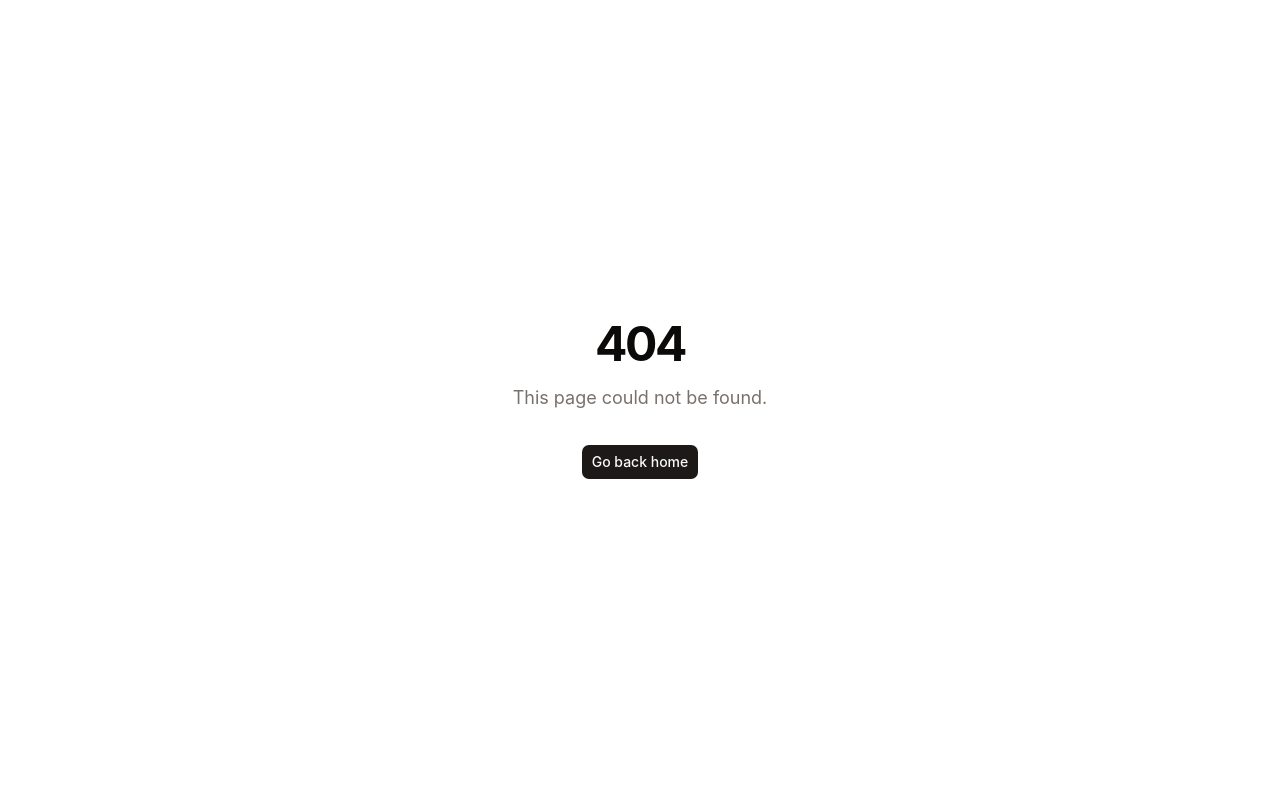
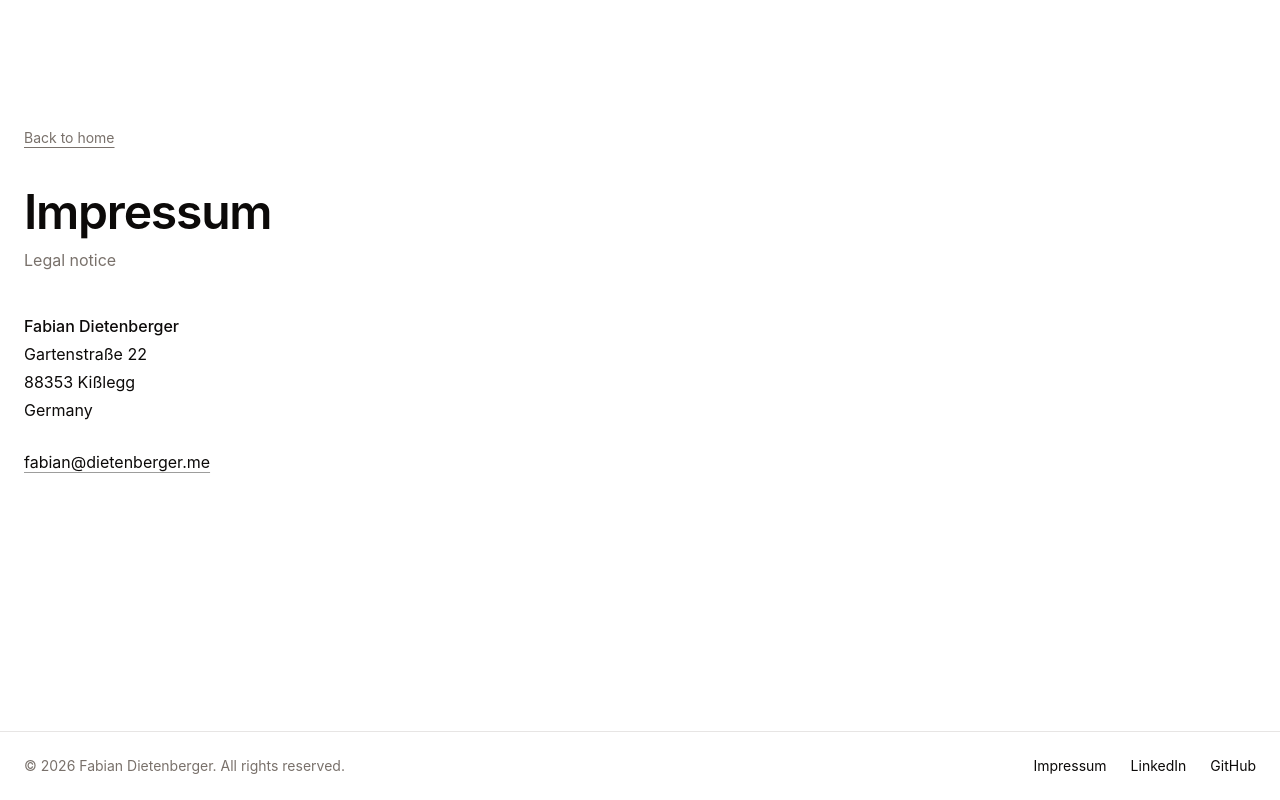
Before and after one commit to feedm3/dietenberger.me, a Next.js app: page /impressum in a window 1280 px wide. Before the commit this address had no page. Built offline with nearby package versions, Linux system fonts and the light colour scheme.

Commit message:
feat: add imprint and limit crawler exposure

```diff
--- /dev/null
+++ b/src/app/impressum/page.tsx
@@ -0,0 +1,71 @@
+import type { Metadata } from 'next';
+import Link from 'next/link';
+import { Footer } from '@/components/footer';
+
+const title = 'Impressum | Fabian Dietenberger';
+const description = 'Legal notice and contact details for dietenberger.me.';
+
+export const metadata: Metadata = {
+  title,
+  description,
+  robots: { index: false, follow: true },
+  alternates: { canonical: '/impressum' },
+  openGraph: {
+    type: 'website',
+    siteName: 'Fabian Dietenberger',
+    locale: 'en_US',
+    title,
+    description,
+    url: '/impressum',
+  },
+  twitter: { title, description },
+};
+
+export default function Impressum() {
+  return (
+    <div className="flex min-h-dvh flex-col bg-background text-foreground">
+      <main className="isolate flex-1 py-12 md:py-24 lg:py-32">
+        <div className="container mx-auto flex flex-col items-start gap-10 px-4 md:px-6">
+          <p className="text-base text-muted-foreground sm:text-sm">
+            <Link
+              href="/"
+              className="underline underline-offset-4 hover:text-foreground focus-visible:outline-2 focus-visible:outline-offset-4 focus-visible:outline-ring"
+            >
+              Back to home
+            </Link>
+          </p>
+
+          <div className="flex flex-col gap-3">
+            <h1 className="text-4xl font-semibold tracking-tight text-balance sm:text-5xl">
+              Impressum
+            </h1>
+            <p className="text-base text-muted-foreground text-pretty">
+              Legal notice
+            </p>
+          </div>
+
+          <address className="flex flex-col gap-6 text-base/7 not-italic">
+            <p>
+              <span className="font-medium">Fabian Dietenberger</span>
+              <br />
+              Gartenstraße 22
+              <br />
+              88353 Kißlegg
+              <br />
+              Germany
+            </p>
+            <p>
+              <a
+                href="mailto:fabian@dietenberger.me"
+                className="wrap-anywhere underline underline-offset-4 decoration-foreground/40 hover:decoration-foreground focus-visible:outline-2 focus-visible:outline-offset-4 focus-visible:outline-ring"
+              >
+                fabian@dietenberger.me
+              </a>
+            </p>
+          </address>
+        </div>
+      </main>
+      <Footer />
+    </div>
+  );
+}
--- a/src/app/robots.ts
+++ b/src/app/robots.ts
@@ -2,7 +2,21 @@ import type { MetadataRoute } from 'next';
 
 export default function robots(): MetadataRoute.Robots {
   return {
-    rules: { userAgent: '*', allow: '/' },
+    rules: [
+      // Search engines must be able to read the imprint's noindex metadata.
+      { userAgent: '*', allow: '/' },
+      {
+        userAgent: [
+          'GPTBot',
+          'OAI-SearchBot',
+          'ChatGPT-User',
+          'ClaudeBot',
+          'Claude-SearchBot',
+          'Claude-User',
+        ],
+        disallow: '/impressum',
+      },
+    ],
     sitemap: 'https://www.dietenberger.me/sitemap.xml',
   };
 }
--- a/src/components/footer.tsx
+++ b/src/components/footer.tsx
@@ -3,11 +3,20 @@ import Link from 'next/link';
 export function Footer() {
   return (
     <footer className="container mx-auto flex flex-col gap-2 sm:flex-row py-6 w-full shrink-0 items-center px-4 md:px-6 border-t">
-      <p className="text-sm text-muted-foreground">
+      <p className="text-base text-muted-foreground sm:text-sm text-center sm:text-left">
         &copy; {new Date().getFullYear()} Fabian Dietenberger. All rights
         reserved.
       </p>
-      <nav className="sm:ml-auto flex gap-4 sm:gap-6 text-sm">
+      <nav
+        aria-label="Footer"
+        className="sm:ml-auto flex flex-wrap justify-center gap-4 sm:gap-6 text-base sm:text-sm"
+      >
+        <Link
+          href="/impressum"
+          className="hover:underline underline-offset-4 focus-visible:outline-2 focus-visible:outline-offset-4 focus-visible:outline-ring"
+        >
+          Impressum
+        </Link>
         <Link
           href="https://linkedin.com/in/fabiandietenberger"
           className="hover:underline underline-offset-4"
```
